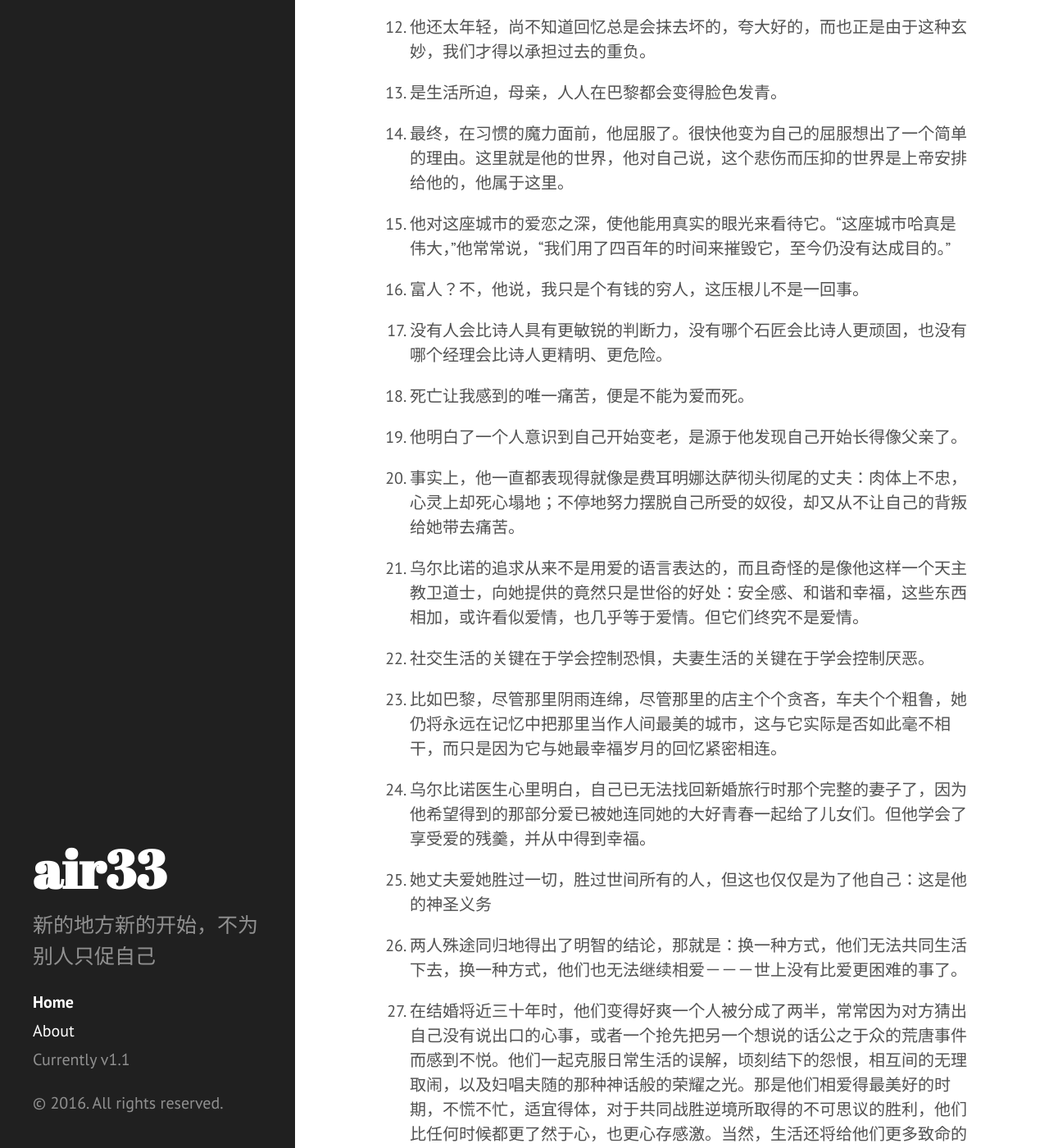
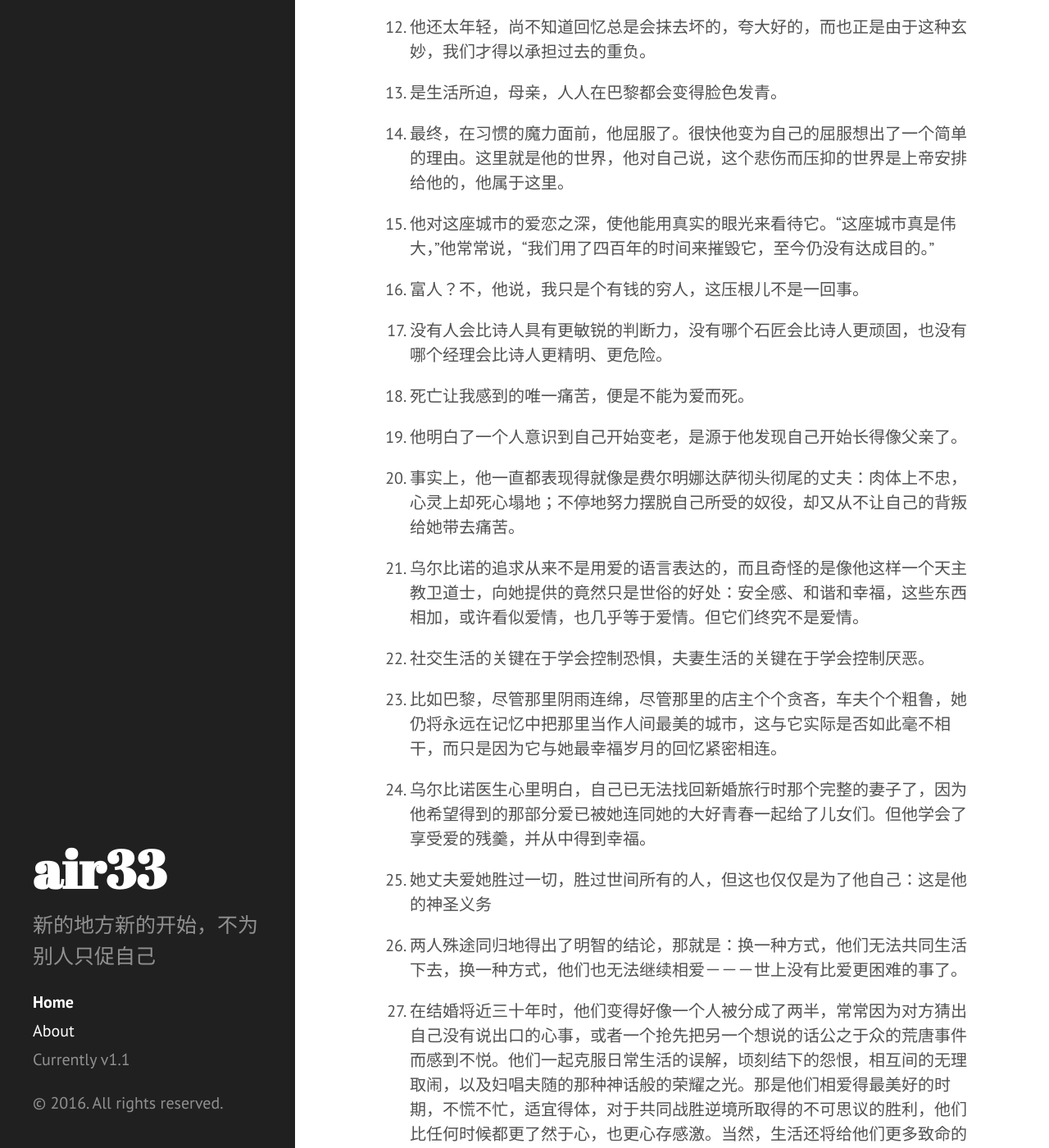
Before and after one commit to air33/air33.github.io, a Jekyll site: the page built from index.html, in a window 1280 px wide and 1400 px high, scrolled down 1052 px. Shown: the whole window at 82% size. Built offline with Jekyll 4.4.1, drawn with Linux system fonts in a browser that asks for light colours; Markdown is read by kramdown in place of the engine named in the settings; the list of posts is cut into pages by our own code; some of the changed text lies outside the part shown.

Commit message:
new post

```diff
--- a/_posts/2016-01-01-Love-in-the-Time-of-Cholera.md
+++ b/_posts/2016-01-01-Love-in-the-Time-of-Cholera.md
@@ -31,7 +31,7 @@
 
 1. 最终，在习惯的魔力面前，他屈服了。很快他变为自己的屈服想出了一个简单的理由。这里就是他的世界，他对自己说，这个悲伤而压抑的世界是上帝安排给他的，他属于这里。
 
-1. 他对这座城市的爱恋之深，使他能用真实的眼光来看待它。“这座城市哈真是伟大，”他常常说，“我们用了四百年的时间来摧毁它，至今仍没有达成目的。”
+1. 他对这座城市的爱恋之深，使他能用真实的眼光来看待它。“这座城市真是伟大，”他常常说，“我们用了四百年的时间来摧毁它，至今仍没有达成目的。”
 
 1. 富人？不，他说，我只是个有钱的穷人，这压根儿不是一回事。
 
@@ -41,7 +41,7 @@
 
 1. 他明白了一个人意识到自己开始变老，是源于他发现自己开始长得像父亲了。
 
-1. 事实上，他一直都表现得就像是费耳明娜达萨彻头彻尾的丈夫：肉体上不忠，心灵上却死心塌地；不停地努力摆脱自己所受的奴役，却又从不让自己的背叛给她带去痛苦。
+1. 事实上，他一直都表现得就像是费尔明娜达萨彻头彻尾的丈夫：肉体上不忠，心灵上却死心塌地；不停地努力摆脱自己所受的奴役，却又从不让自己的背叛给她带去痛苦。
 
 1. 乌尔比诺的追求从来不是用爱的语言表达的，而且奇怪的是像他这样一个天主教卫道士，向她提供的竟然只是世俗的好处：安全感、和谐和幸福，这些东西相加，或许看似爱情，也几乎等于爱情。但它们终究不是爱情。
 
@@ -55,7 +55,7 @@
 
 1. 两人殊途同归地得出了明智的结论，那就是：换一种方式，他们无法共同生活下去，换一种方式，他们也无法继续相爱－－－世上没有比爱更困难的事了。
 
-1. 在结婚将近三十年时，他们变得好爽一个人被分成了两半，常常因为对方猜出自己没有说出口的心事，或者一个抢先把另一个想说的话公之于众的荒唐事件而感到不悦。他们一起克服日常生活的误解，顷刻结下的怨恨，相互间的无理取闹，以及妇唱夫随的那种神话般的荣耀之光。那是他们相爱得最美好的时期，不慌不忙，适宜得体，对于共同战胜逆境所取得的不可思议的胜利，他们比任何时候都更了然于心，也更心存感激。当然，生活还将给他们更多致命的考验，但那已经无关紧要了：他们已到达了彼岸。
+1. 在结婚将近三十年时，他们变得好像一个人被分成了两半，常常因为对方猜出自己没有说出口的心事，或者一个抢先把另一个想说的话公之于众的荒唐事件而感到不悦。他们一起克服日常生活的误解，顷刻结下的怨恨，相互间的无理取闹，以及妇唱夫随的那种神话般的荣耀之光。那是他们相爱得最美好的时期，不慌不忙，适宜得体，对于共同战胜逆境所取得的不可思议的胜利，他们比任何时候都更了然于心，也更心存感激。当然，生活还将给他们更多致命的考验，但那已经无关紧要了：他们已到达了彼岸。
 
 1. 火枪手的座右铭：可以不忠，但不可背信弃义。
 
```
